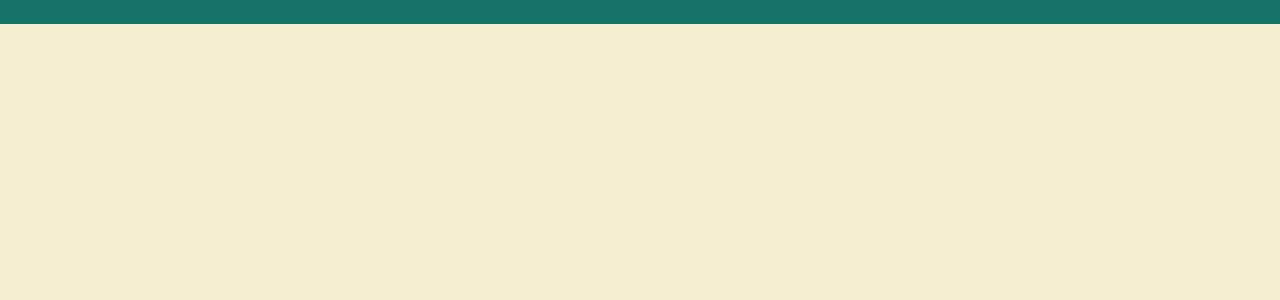
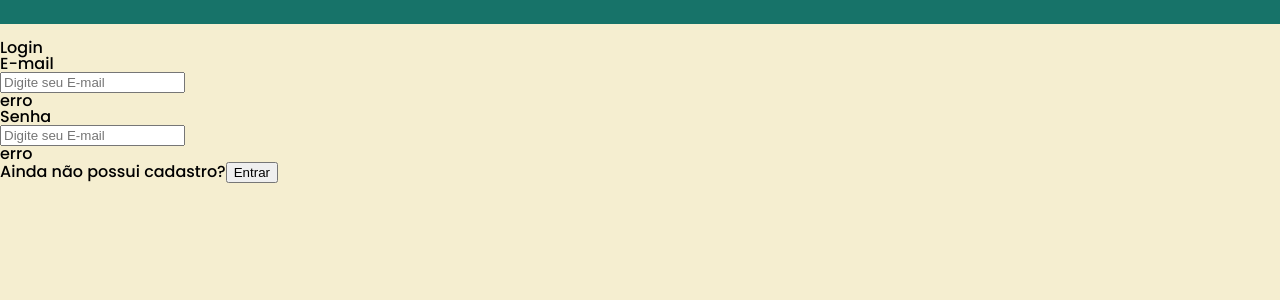
Before and after one commit to gaspartv/Freela-front, a React (Create React App) app: page /login in a window 1280 px wide. Shown: the top 300 px of the page. Built offline with nearby package versions, Linux system fonts and the light colour scheme; a web font is replaced by a local one.

Commit message:
Card_N-1 Login/HotFix: Rework

```diff
--- a/package.json
+++ b/package.json
@@ -14,8 +14,6 @@
     "@types/axios": "^0.14.0",
     "@types/jest": "^27.5.2",
     "@types/node": "^16.18.3",
-    "@types/react": "^18.0.24",
-    "@types/react-dom": "^18.0.8",
     "@types/react-router-dom": "^5.3.3",
     "@types/react-toastify": "^4.1.0",
     "@types/styled-components": "^5.1.26",
@@ -54,5 +52,9 @@
       "last 1 firefox version",
       "last 1 safari version"
     ]
+  },
+  "devDependencies": {
+    "@types/react": "^18.0.24",
+    "@types/react-dom": "^18.0.8"
   }
 }
--- a/src/pages/Login/index.tsx
+++ b/src/pages/Login/index.tsx
@@ -11,8 +11,23 @@ export const Login = () => {
 
       <SpanTop/>
       <main>
-
-
+        <div className="Logimg"><img src="" alt="" /></div>
+        <section>
+          <div className="SideDesktop"></div>
+          <div className="Content">
+            <h1>Login</h1>
+            <form>
+              <h2>E-mail</h2>
+              <input type="email" placeholder="Digite seu E-mail" />
+              <p>erro</p>
+              <h2>Senha</h2>
+              <input type="email" placeholder="Digite seu E-mail" />
+              <p>erro</p>
+              <span>Ainda não possui cadastro?</span>
+              <button>Entrar</button>
+            </form>
+          </div>
+        </section>
       </main>
 
   </LoginStyled>
```
Also changed, not shown: 2 other files (tests, documents, lock files or other folders).
